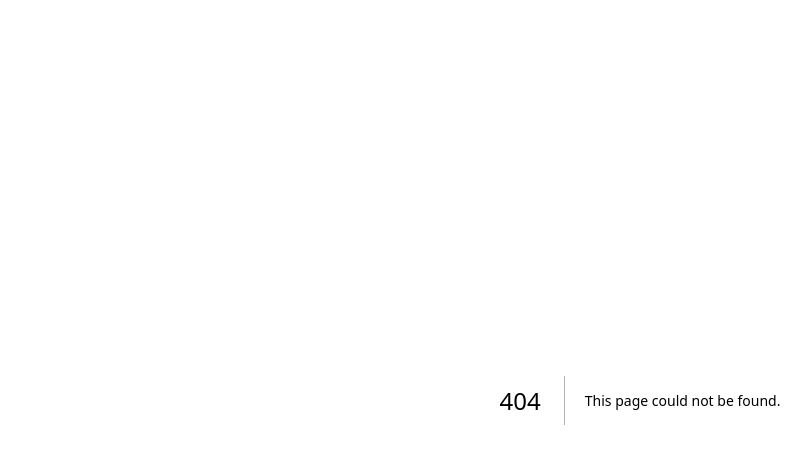
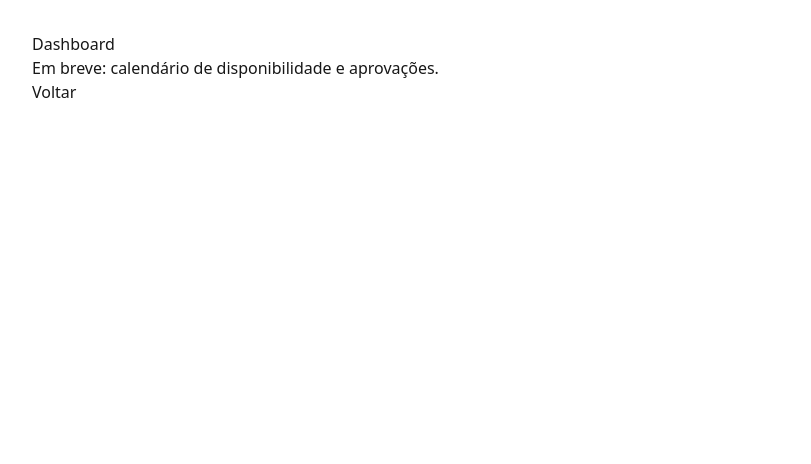
Before and after one commit to ViniLeite98/hara, a Next.js app: page /dashboard in a window 1280 px wide. Before the commit this address had no page. Shown: the top 464 px of the page, without its empty margins (0-811 px from the left). Built offline with nearby package versions, Linux system fonts and the light colour scheme.

Commit message:
Create page.tsx

```diff
--- /dev/null
+++ b/app/dashboard/page.tsx
@@ -0,0 +1,9 @@
+export default function Dashboard() {
+  return (
+    <main style={{ padding: 32, fontFamily: "system-ui" }}>
+      <h1>Dashboard</h1>
+      <p>Em breve: calendário de disponibilidade e aprovações.</p>
+      <a href="/">Voltar</a>
+    </main>
+  );
+}
```
